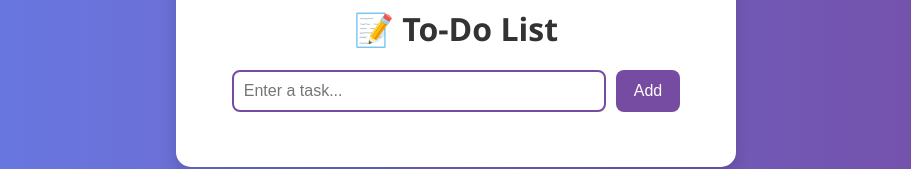
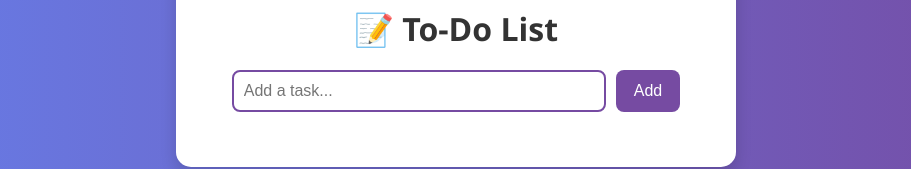
Before and after one commit to mdk018/todo-app, a React (Create React App) app: page / in a window 1280 px wide. Shown: the part 124-293 px from the top of the page, without its empty margins (184-1095 px from the left). Built offline with nearby package versions, Linux system fonts and the light colour scheme.

Commit message:
change in placeholder

```diff
--- a/src/App.js
+++ b/src/App.js
@@ -35,7 +35,7 @@ function App() {
           type="text"
           value={input}
           onChange={(e) => setInput(e.target.value)}
-          placeholder="Enter a task..."
+          placeholder="Add a task..."
         />
         <button onClick={addTask}>Add</button>
       </div>
```
